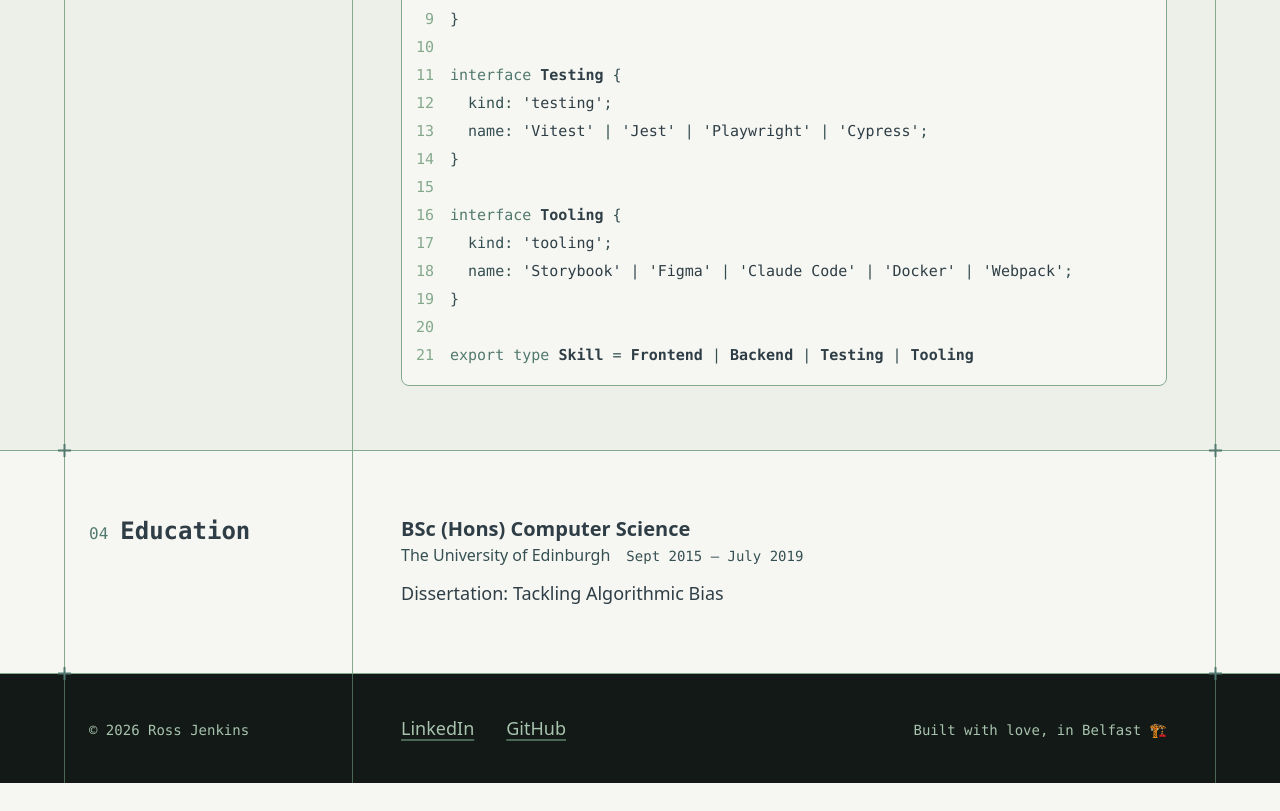
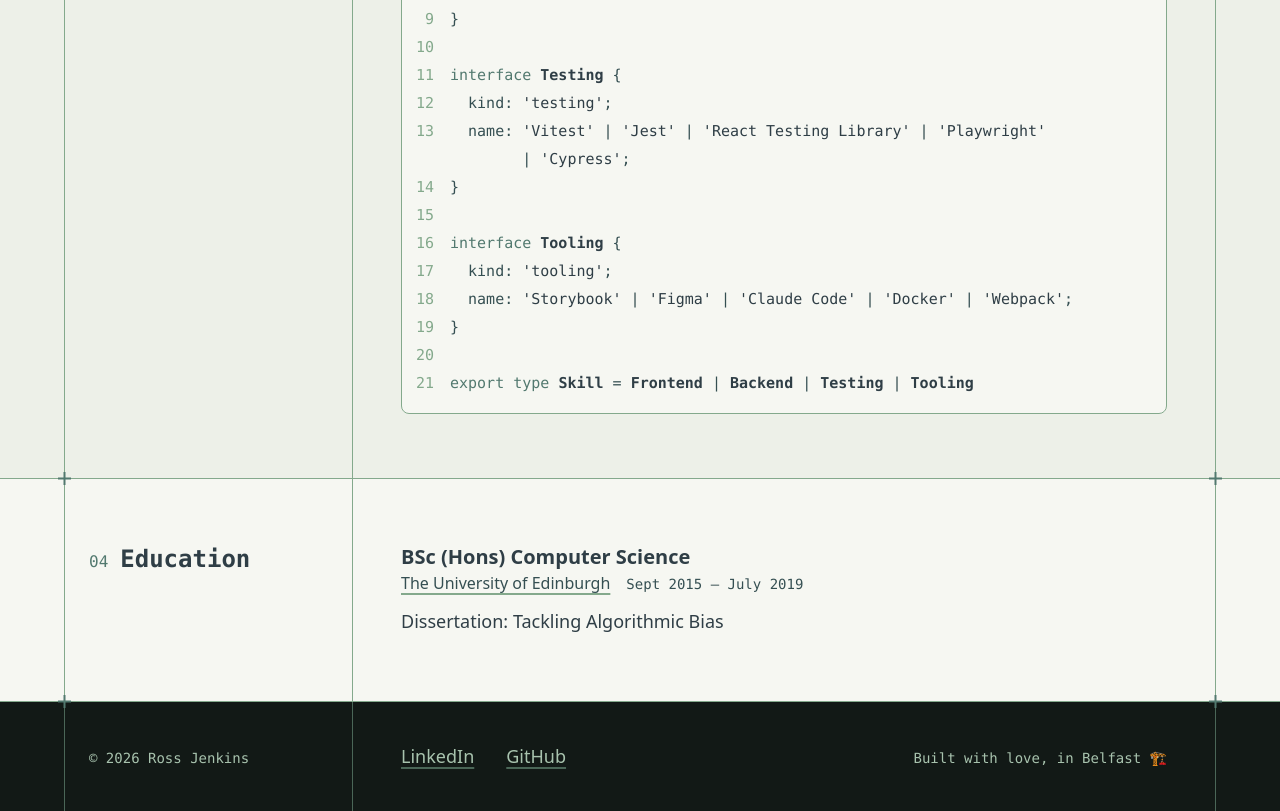
Before and after one commit to RossJenkins/rossjenkins.github.io, a React (Vite) app: page / in a window 1280 px wide. Shown: the part 2940-3751 px from the top of the page. Before the commit the page ends 3723 px from the top, so only its background shows below. Built offline with nearby package versions, Linux system fonts and the light colour scheme.

Commit message:
Adds link to edi uni

```diff
--- a/src/App.tsx
+++ b/src/App.tsx
@@ -123,7 +123,13 @@ export default function App() {
         <Section id="education" index={4} title="Education">
           <h3 className="text-xl font-semibold">{education.degree}</h3>
           <p className="flex flex-wrap items-baseline gap-x-4 text-base text-muted">
-            <span>{education.school}</span>
+            {education.schoolUrl ? (
+              <a href={education.schoolUrl} rel="noopener noreferrer" target="_blank" className={linkClass}>
+                {education.school}
+              </a>
+            ) : (
+              <span>{education.school}</span>
+            )}
             <span className="font-mono text-sm">{education.dates}</span>
           </p>
           {education.dissertation && (
--- a/src/data.ts
+++ b/src/data.ts
@@ -103,13 +103,14 @@ export const skills: { kind: string; type: string; items: string[] }[] = [
     items: ['TypeScript', 'React', 'Next.js', 'React Router', 'Redux Toolkit', 'Radix UI', 'Tailwind CSS', 'CSS Modules', 'SCSS'],
   },
   { kind: 'backend', type: 'Backend', items: ['C#', '.NET', 'Node.js', 'GraphQL', 'PostgreSQL', 'AWS'] },
-  { kind: 'testing', type: 'Testing', items: ['Vitest', 'Jest', 'Playwright', 'Cypress'] },
+  { kind: 'testing', type: 'Testing', items: ['Vitest', 'Jest', 'React Testing Library', 'Playwright', 'Cypress'] },
   { kind: 'tooling', type: 'Tooling', items: ['Storybook', 'Figma', 'Claude Code', 'Docker', 'Webpack'] },
 ]
 
 export const education = {
   degree: 'BSc (Hons) Computer Science',
   school: 'The University of Edinburgh',
+  schoolUrl: 'https://www.ed.ac.uk',
   dates: 'Sept 2015 – July 2019',
   // Set `url` to link your dissertation; until then the title shows as plain text.
   dissertation: { title: 'Tackling Algorithmic Bias', url: '' },
```
